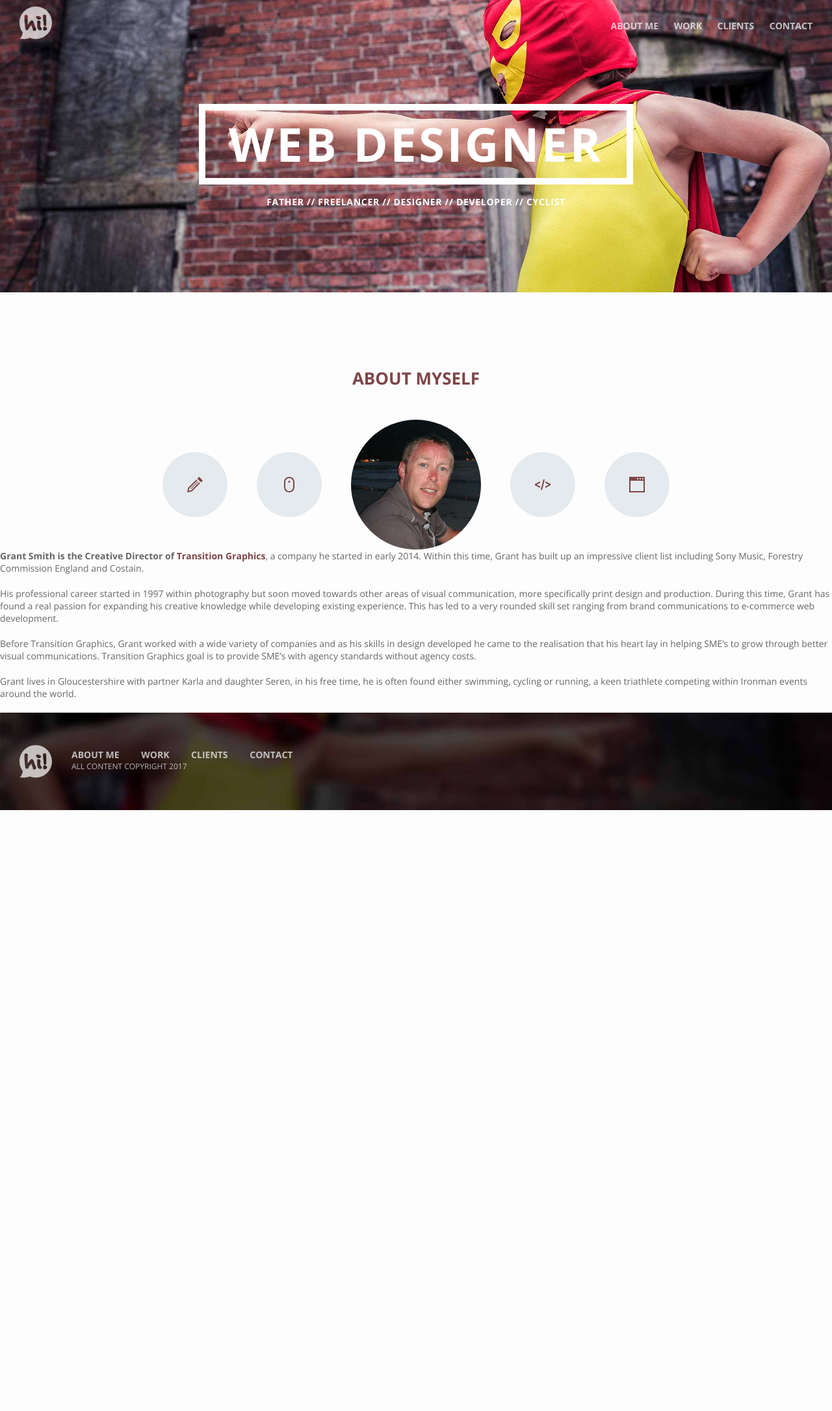
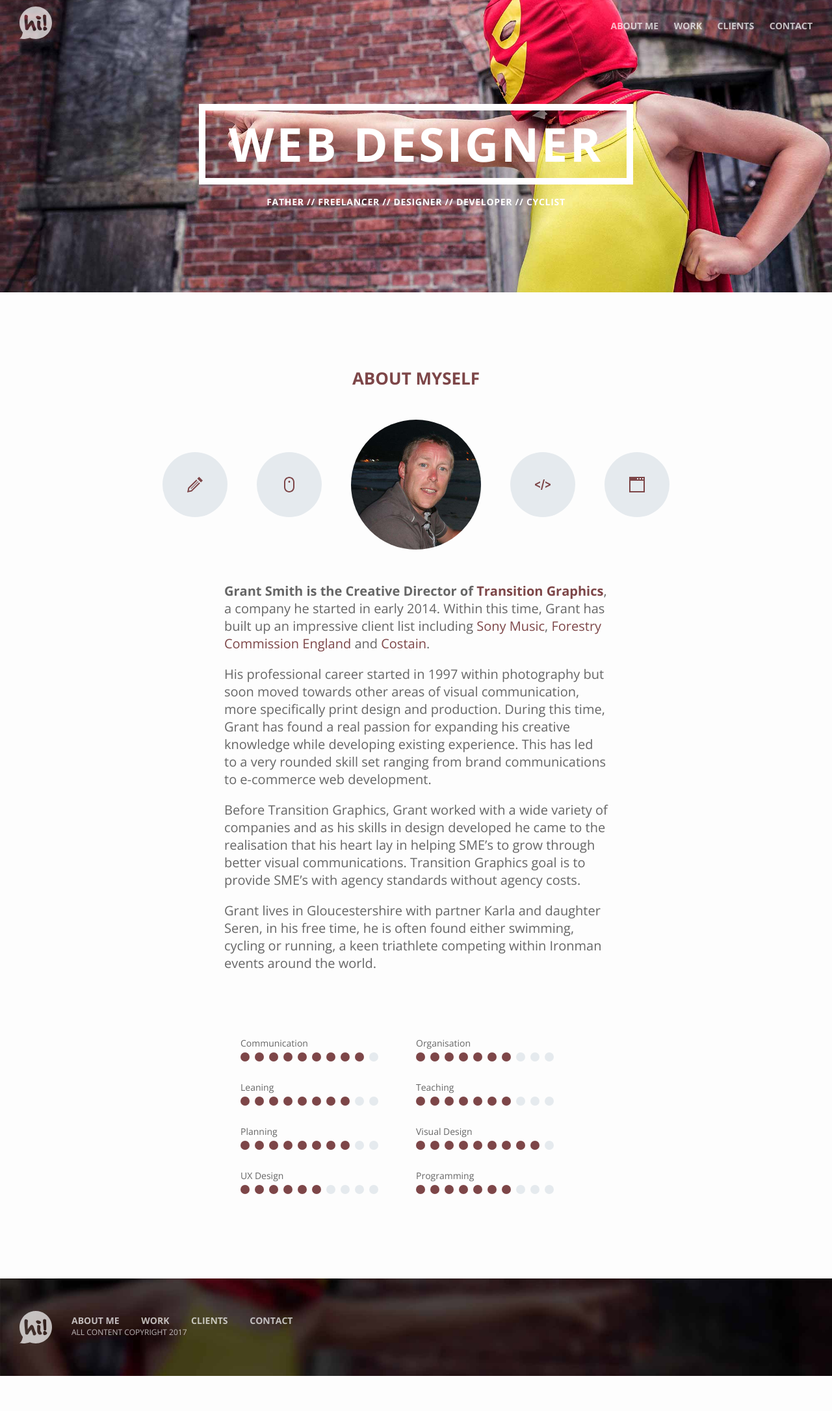
Before and after one commit to GrantSmithDoddle/webdesigner-website, a Jekyll site: the page built from index.html, in a window 1280 px wide. Shown: the whole page at 65% size. Built offline with Jekyll 4.4.1, drawn with Linux system fonts in a browser that asks for light colours; nearby versions of some CDN libraries; before the commit the page ends 1301 px from its top, so only the background shows below that.

Commit message:
Worked on skills section
Sorted!

```diff
--- a/_includes/about.html
+++ b/_includes/about.html
@@ -1,8 +1,8 @@
 <section>
 
-      <h3 id="about-me">About Myself</h3>
+     <h3 id="about-me">About Myself</h3>
 
-      <div class="face-lockup">
+     <div class="face-lockup">
 
         <div class="icon-pencil">{% include icons/icon-pencil.html %}</div>
         <div class="icon-mouse">{% include icons/icon-mouse.html %}</div>
@@ -10,13 +10,74 @@
         <div class="icon-browser">{% include icons/icon-code.html %}</div>
         <div class="icon-video">{% include icons/icon-browser.html %}</div>
 
-      </div>
+     </div>
+
+     <div class="blurb">
+         <p><strong>Grant Smith is the Creative Director of <a href="//www.transitiongraphics.co.uk" title="Responsive, engaging webdesign from Transition Graphics" target="_blank">Transition Graphics</a></strong>, a company he started in early 2014. Within this time, Grant has built up an impressive client list including <a href="//www.sonymusic.co.uk" title="Sony Music UK" target="_blank">Sony Music</a>, <a href="//www.forestry.gov.uk/england" title="Forestry Commision England" target="_blank">Forestry Commission England</a> and <a href="//www.costain.com" title="Engineering a Sustainable Tomorrow" target="_blank">Costain</a>.</p>
+         <p>His professional career started in 1997 within photography but soon moved towards other areas of visual communication, more specifically print design and production. During this time, Grant has found a real passion for expanding his creative knowledge while developing existing experience. This has led to a very rounded skill set ranging from brand communications to e-commerce web development.</p>
+         <p>Before Transition Graphics, Grant worked with a wide variety of companies and as his skills in design developed he came to the realisation that his heart lay in helping SME’s to grow through better visual communications. Transition Graphics goal is to provide SME’s with agency standards without agency costs.</p>
+         <p>Grant lives in Gloucestershire with partner Karla and daughter Seren, in his free time, he is often found either swimming, cycling or running, a keen triathlete competing within Ironman events around the world.</p>
+     </div>
+
+    <div class="skill-lockup">
+
+        <div class="skill-unit">
+            <div class="skill-label">Communication</div>
+            <div class="skill-icons skill-9">
+                <span></span><span></span><span></span><span></span><span></span><span></span><span></span><span></span><span></span><span></span>
+            </div>
+        </div>
+
+        <div class="skill-unit">
+            <div class="skill-label">Organisation</div>
+            <div class="skill-icons skill-7">
+                <span></span><span></span><span></span><span></span><span></span><span></span><span></span><span></span><span></span><span></span>
+            </div>
+        </div>
+
+        <div class="skill-unit">
+            <div class="skill-label">Leaning</div>
+            <div class="skill-icons skill-8">
+                <span></span><span></span><span></span><span></span><span></span><span></span><span></span><span></span><span></span><span></span>
+            </div>
+        </div>
+
+        <div class="skill-unit">
+            <div class="skill-label">Teaching</div>
+            <div class="skill-icons skill-7">
+                <span></span><span></span><span></span><span></span><span></span><span></span><span></span><span></span><span></span><span></span>
+            </div>
+        </div>
+
+        <div class="skill-unit">
+            <div class="skill-label">Planning</div>
+            <div class="skill-icons skill-8">
+                <span></span><span></span><span></span><span></span><span></span><span></span><span></span><span></span><span></span><span></span>
+            </div>
+        </div>
+
+        <div class="skill-unit">
+            <div class="skill-label">Visual Design</div>
+            <div class="skill-icons skill-9">
+                <span></span><span></span><span></span><span></span><span></span><span></span><span></span><span></span><span></span><span></span>
+            </div>
+        </div>
+
+        <div class="skill-unit">
+            <div class="skill-label">UX Design</div>
+            <div class="skill-icons skill-6">
+                <span></span><span></span><span></span><span></span><span></span><span></span><span></span><span></span><span></span><span></span>
+            </div>
+        </div>
 
 
-    <p><strong>Grant Smith is the Creative Director of <a href="//www.transitiongraphics.co.uk" title="Responsive, engaging webdesign from Transition Graphics">Transition Graphics</a></strong>, a company he started in early 2014. Within this time, Grant has built up an impressive client list including Sony Music, Forestry Commission England and Costain.</p>
-    <p>His professional career started in 1997 within photography but soon moved towards other areas of visual communication, more specifically print design and production. During this time, Grant has found a real passion for expanding his creative knowledge while developing existing experience. This has led to a very rounded skill set ranging from brand communications to e-commerce web development.</p>
-    <p>Before Transition Graphics, Grant worked with a wide variety of companies and as his skills in design developed he came to the realisation that his heart lay in helping SME’s to grow through better visual communications. Transition Graphics goal is to provide SME’s with agency standards without agency costs.</p>
-    <p>Grant lives in Gloucestershire with partner Karla and daughter Seren, in his free time, he is often found either swimming, cycling or running, a keen triathlete competing within Ironman events around the world.</p>
+        <div class="skill-unit">
+            <div class="skill-label">Programming</div>
+            <div class="skill-icons skill-7">
+                <span></span><span></span><span></span><span></span><span></span><span></span><span></span><span></span><span></span><span></span>
+            </div>
+        </div>
 
-    <div class="skill-lockup"></div>
+
+    </div>
 </section>
--- a/assets/css/1-base/_links.sass
+++ b/assets/css/1-base/_links.sass
@@ -5,4 +5,3 @@ a
 
   &:hover, &:focus
     color: lighten($red, 20%)
-    border-bottom: 1px dotted $red
--- a/assets/css/main.css
+++ b/assets/css/main.css
@@ -71,8 +71,7 @@ a {
   text-decoration: none;
   outline: 0; }
   a:hover, a:focus {
-    color: #b37679;
-    border-bottom: 1px dotted #7D4648; }
+    color: #b37679; }
 
 /*! normalize.css v3.0.2 | MIT License | git.io/normalize */
 html {
@@ -397,6 +396,9 @@ h3 {
     background-image: url("/assets/img/grant-smith-portrait.jpg");
     height: 200px;
     width: 200px; }
+    @media screen and (max-width: 767px) {
+      .face-lockup .face-img {
+        margin: 0 auto; } }
   .face-lockup [class^="icon-"] {
     height: 100px;
     width: 100px;
@@ -405,6 +407,45 @@ h3 {
     padding: 38px; }
     .face-lockup [class^="icon-"] path {
       fill: #7D4648; }
+    @media screen and (max-width: 767px) {
+      .face-lockup [class^="icon-"] {
+        display: none; } }
+
+.blurb {
+  max-width: 620px;
+  padding: 0 15px;
+  margin: 50px auto;
+  font-size: 20px;
+  font-weight: 300; }
+  .blurb a:hover {
+    border-bottom: 1px dotted #7D4648; }
+
+.skill-lockup {
+  max-width: 540px;
+  margin: 100px auto; }
+  .skill-lockup::after {
+    clear: both;
+    content: "";
+    display: block; }
+  @media screen and (max-width: 767px) {
+    .skill-lockup {
+      max-width: 270px; } }
+  .skill-lockup .skill-unit {
+    width: 270px;
+    float: left; }
+  .skill-lockup .skill-icons {
+    font-size: 0;
+    margin: 5px 0 30px; }
+    .skill-lockup .skill-icons span {
+      display: inline-block;
+      height: 14px;
+      width: 14px;
+      background-color: #7D4648;
+      margin-right: 8px;
+      border-radius: 50%; }
+
+.skill-lockup .skill-icons.skill-1 span:nth-child(n+2), .skill-lockup .skill-icons.skill-2 span:nth-child(n+3), .skill-lockup .skill-icons.skill-3 span:nth-child(n+4), .skill-lockup .skill-icons.skill-4 span:nth-child(n+5), .skill-lockup .skill-icons.skill-5 span:nth-child(n+6), .skill-lockup .skill-icons.skill-6 span:nth-child(n+7), .skill-lockup .skill-icons.skill-7 span:nth-child(n+8), .skill-lockup .skill-icons.skill-8 span:nth-child(n+9), .skill-lockup .skill-icons.skill-9 span:nth-child(n+10), .skill-lockup .skill-icons.skill-10 span:nth-child(n+11) {
+  background: #e5eaee; }
 
 footer {
   background: url("/assets/img/hero-footer-bg.jpg") center center;
```
Also changed, not shown: assets/css/2-layouts/_about.sass (+50 -0 lines).
